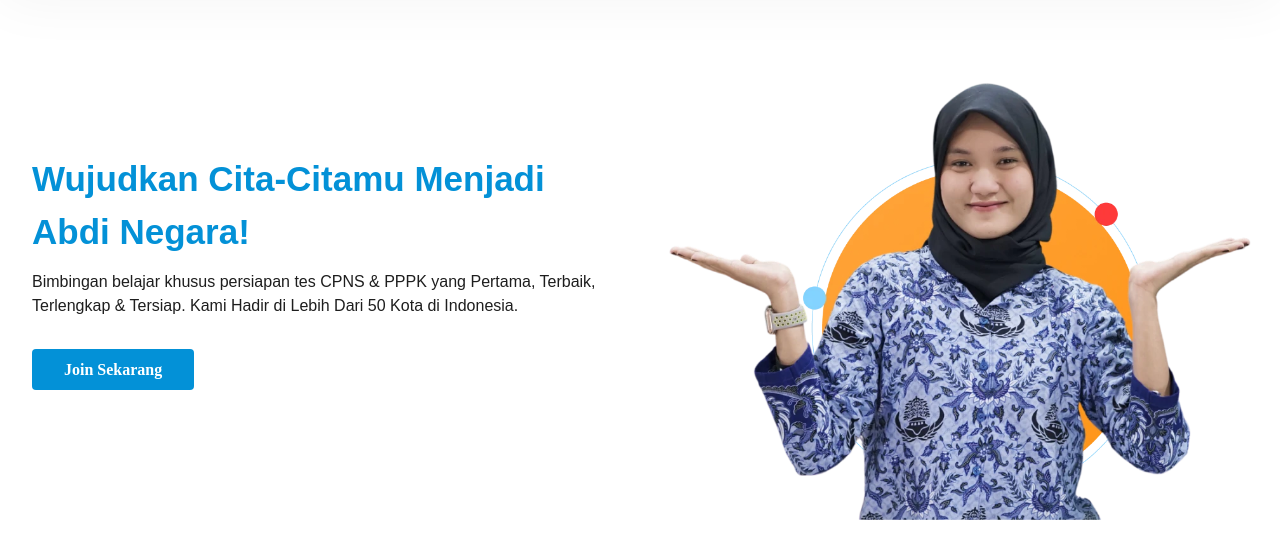
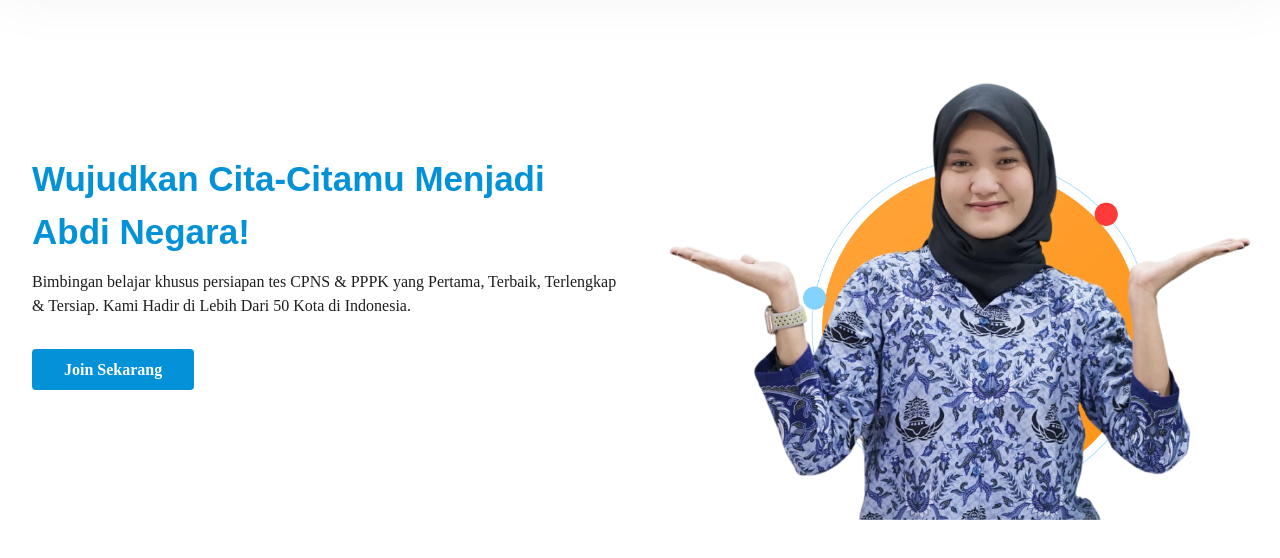
Before and after one commit to Dodolspartan/test-website, a website: page Index.html in a window 1280 px wide. Shown: the part 92-650 px from the top of the page. Drawn offline with Linux system fonts and the light colour scheme.

Commit message:
Update Index.html

```diff
--- a/Index.html
+++ b/Index.html
@@ -63,7 +63,7 @@
 <div class=" flex flex-wrap">
     <div class="w-full self-center relative px-4 lg:w-1/2">
         <h1 class="text-base font-semibold md:text-1xl lg:text-1xl -mt-10"><span class="block font-sora font-bold text-green-500 text-4xl mt-1 md:text-xl lg:text-7xl mb-3"style="color:#0391D7;" >Wujudkan Cita-Citamu Menjadi Abdi Negara!</span></h1>
-        <p class="font-manual mb-10 " style="color: #1E1E1E;" >Bimbingan belajar khusus persiapan tes CPNS & PPPK yang Pertama, Terbaik, Terlengkap & Tersiap. Kami Hadir di Lebih Dari 50 Kota di Indonesia.</p>
+        <p class="font-manual mb-10 " style="color: #1E1E1E; font-family:poppins;" >Bimbingan belajar khusus persiapan tes CPNS & PPPK yang Pertama, Terbaik, Terlengkap & Tersiap. Kami Hadir di Lebih Dari 50 Kota di Indonesia.</p>
  <a href="#" class="text-base font-semibold text-white py-3 px-8 rounded hover:shadow-lg hover:bg-teal-600 transition-duration-300" style="font-family:poppins; font-Weight:500px; font-size:16px;background:#0391D7 ;" >Join Sekarang</a>
     </div>
     <div class="w-full self-end lg:w-1/2">
```
